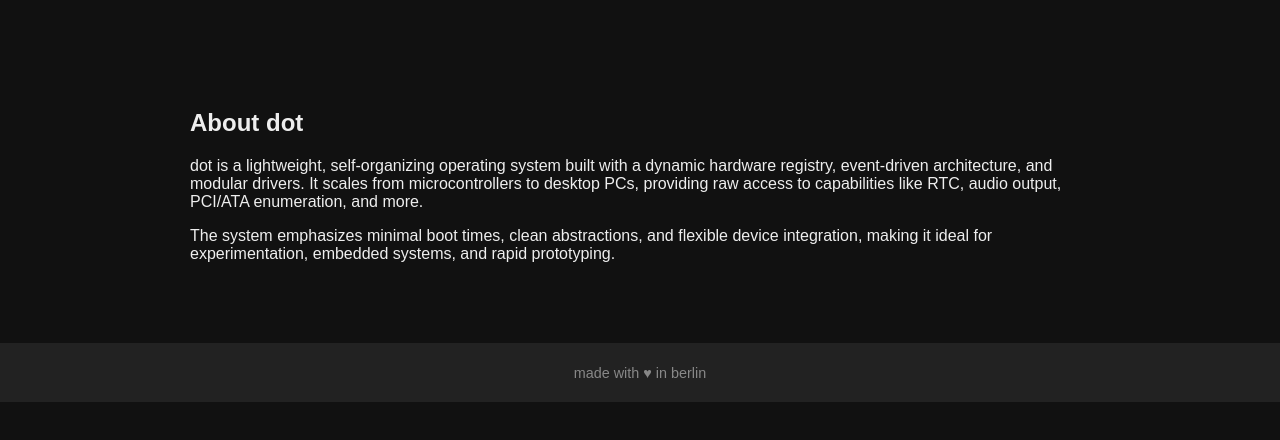
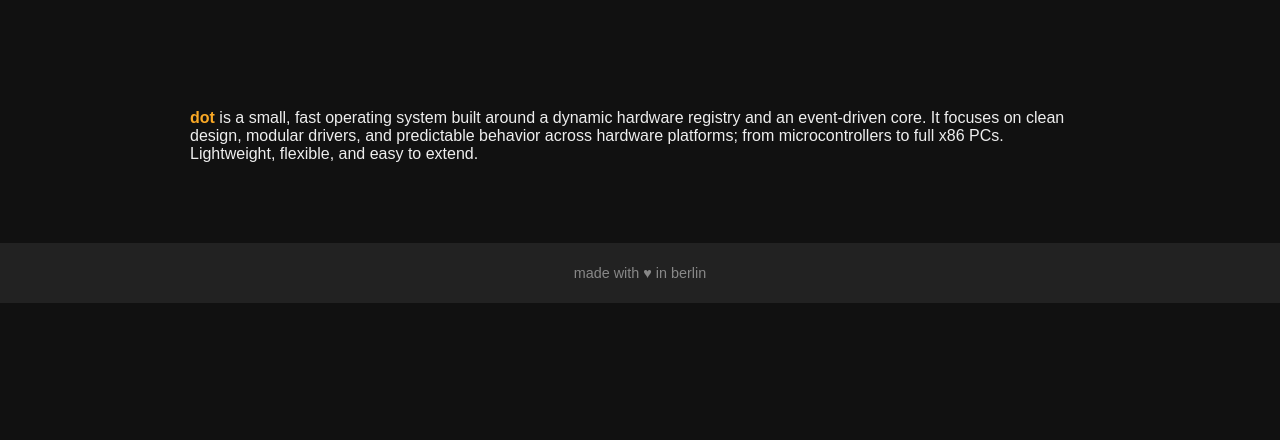
Before and after one commit to onecoding1/dot.github.io, a plain HTML site: page index.html in a window 1280 px wide. Shown: the part 112-552 px from the top of the page. Drawn offline with Linux system fonts and the light colour scheme.

Commit message:
changed description to be more approachable

```diff
--- a/index.html
+++ b/index.html
@@ -46,6 +46,11 @@
       text-align: center;
       margin-bottom: 2em;
     }
+    .dot {
+		font-weight: bold;
+		color: #f9a825;
+	}
+
     footer {
       text-align: center;
       padding: 1.5em;
@@ -84,9 +89,8 @@
   </section>
 -->
   <section class="description">
-    <h2>About dot</h2>
-    <p>dot is a lightweight, self-organizing operating system built with a dynamic hardware registry, event-driven architecture, and modular drivers. It scales from microcontrollers to desktop PCs, providing raw access to capabilities like RTC, audio output, PCI/ATA enumeration, and more.</p>
-    <p>The system emphasizes minimal boot times, clean abstractions, and flexible device integration, making it ideal for experimentation, embedded systems, and rapid prototyping.</p>
+    <!--<h2>About dot</h2>-->
+    <p><span class="dot">dot</span> is a small, fast operating system built around a dynamic hardware registry and an event-driven core. It focuses on clean design, modular drivers, and predictable behavior across hardware platforms; from microcontrollers to full x86 PCs. Lightweight, flexible, and easy to extend.</p>
   </section>
 </main>
 
```
